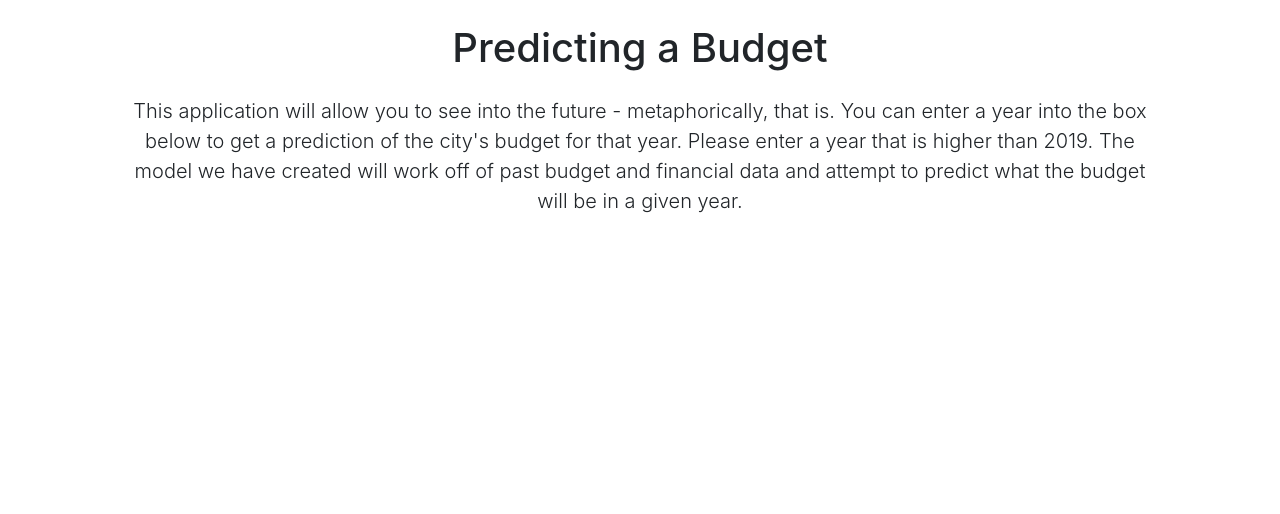
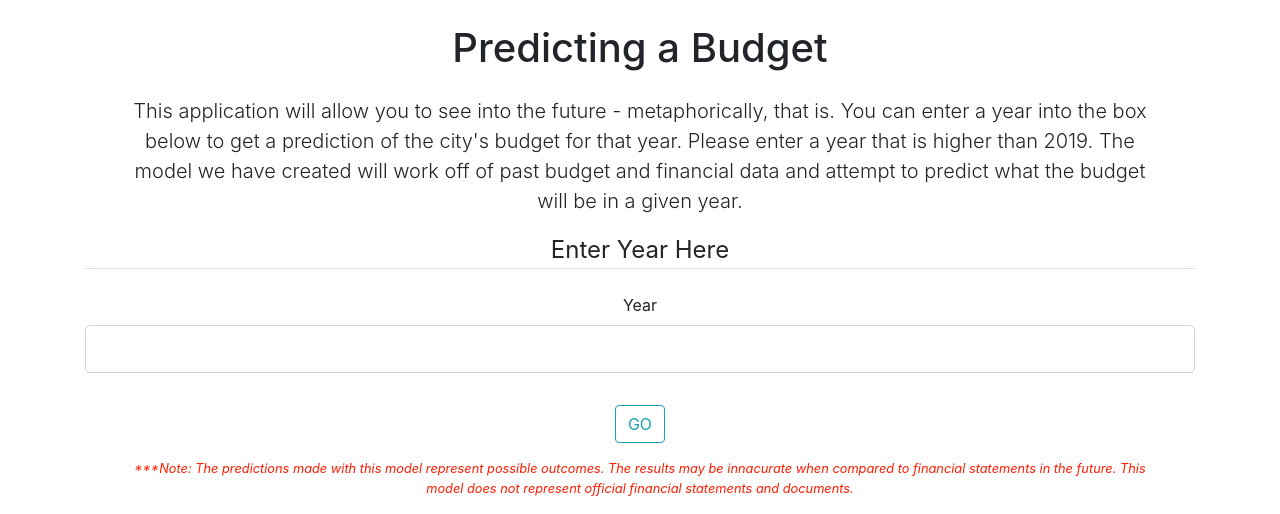
Before and after one commit to BrianGaillard/flask_app, a Flask app: page / in a window 1280 px wide. Shown: the part 406-920 px from the top of the page. Before the commit the page ends 619 px from the top, so only its background shows below. Run offline with Flask 2, Linux system fonts and the light colour scheme; some libraries are stand-ins or nearby versions.

Commit message:
Added a form to input year

```diff
--- a/app.py
+++ b/app.py
@@ -1,10 +1,14 @@
 from flask import Flask, render_template
+from forms import YearForm
 
 app = Flask(__name__)
 
-@app.route('/')
+app.config['SECRET_KEY'] = 'e388702a9f1ecf45eb7724f78c68825e'
+
+@app.route('/', methods=['GET','POST'])
 def homepage():
-	return render_template('home.html')
+	form = YearForm()
+	return render_template('home.html', form=form)
 
 @app.route('/about')
 def aboutpage():
--- /dev/null
+++ b/forms.py
@@ -0,0 +1,8 @@
+from flask_wtf import FlaskForm
+from wtforms import IntegerField, SubmitField
+from wtforms.validators import DataRequired, Length, NumberRange
+
+class YearForm(FlaskForm):
+	year = IntegerField('Year',
+						validators=[DataRequired(), Length(min=4, max=5), NumberRange(min=2019, max=9999)])
+	submit = SubmitField('GO')
--- a/templates/home.html
+++ b/templates/home.html
@@ -11,4 +11,24 @@
 	This application will allow you to see into the future - metaphorically, that is. You can enter a year into the box below to get a prediction of the city's budget for that year. Please enter a year that is higher than 2019. The model we have created will work off of past budget and financial data and attempt to predict what the budget will be in a given year.
 {% endblock info %}
 
+{% block inputbox %}
+	<form method="POST" action="">
+		{{ form.hidden_tag() }}
+		<fieldset class="form-group">
+			<legend class="border-bottom mb-4">Enter Year Here</legend>
+			<div class="form-group">
+				{{ form.year.label(class="form-control-label") }}
+				{{ form.year(class="form-control form-control-lg") }}
+			</div>
+		</fieldset>
+		<div class="form-group">
+			{{form.submit(class="btn btn-outline-info") }}
+		</div>
+	</form>
+
+	<p class="lead mx-5 font-italic small" style="color: #FF1C01;">
+		***Note: The predictions made with this model represent possible outcomes. The results may be innacurate when compared to financial statements in the future. This model does not represent official financial statements and documents.
+	 </p>
+{% endblock inputbox %}
+
 {% set active_page = "home" %}
--- a/templates/layout.html
+++ b/templates/layout.html
@@ -70,6 +70,13 @@
 	    </div>
 	  </div>
 
+	<div class="container">
+	    <div class="row">
+	      <div class="col-lg-12 text-center">
+	        {% block inputbox %}{% endblock %}
+	      </div>
+	    </div>
+	  </div>
 
 
 	<!-- Optional JavaScript -->
```
